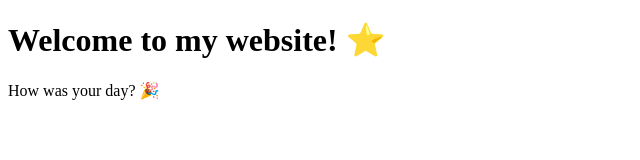
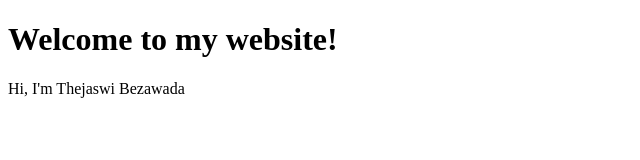
Before and after one commit to ThejaswiBezawada/Theja-Building-Dreams, a plain HTML site: page index.html in a window 1280 px wide. Shown: the whole page, without its empty margins (0-640 px from the left). Drawn offline with Linux system fonts and the light colour scheme.

Commit message:
Update index.html

```diff
--- a/index.html
+++ b/index.html
@@ -1,10 +1,10 @@
 <!DOCTYPE html>
 <html>
    <head>
-      <title>My Cool Website</title>
+      <title>My Website</title>
    </head>
    <body>
-      <h1>Welcome to my website! ⭐️</h1>
-      <p>How was your day? 🎉</p>
+      <h1>Welcome to my website! </h1>
+      <p>Hi, I'm Thejaswi Bezawada</p>
    </body>
 </html>
```
